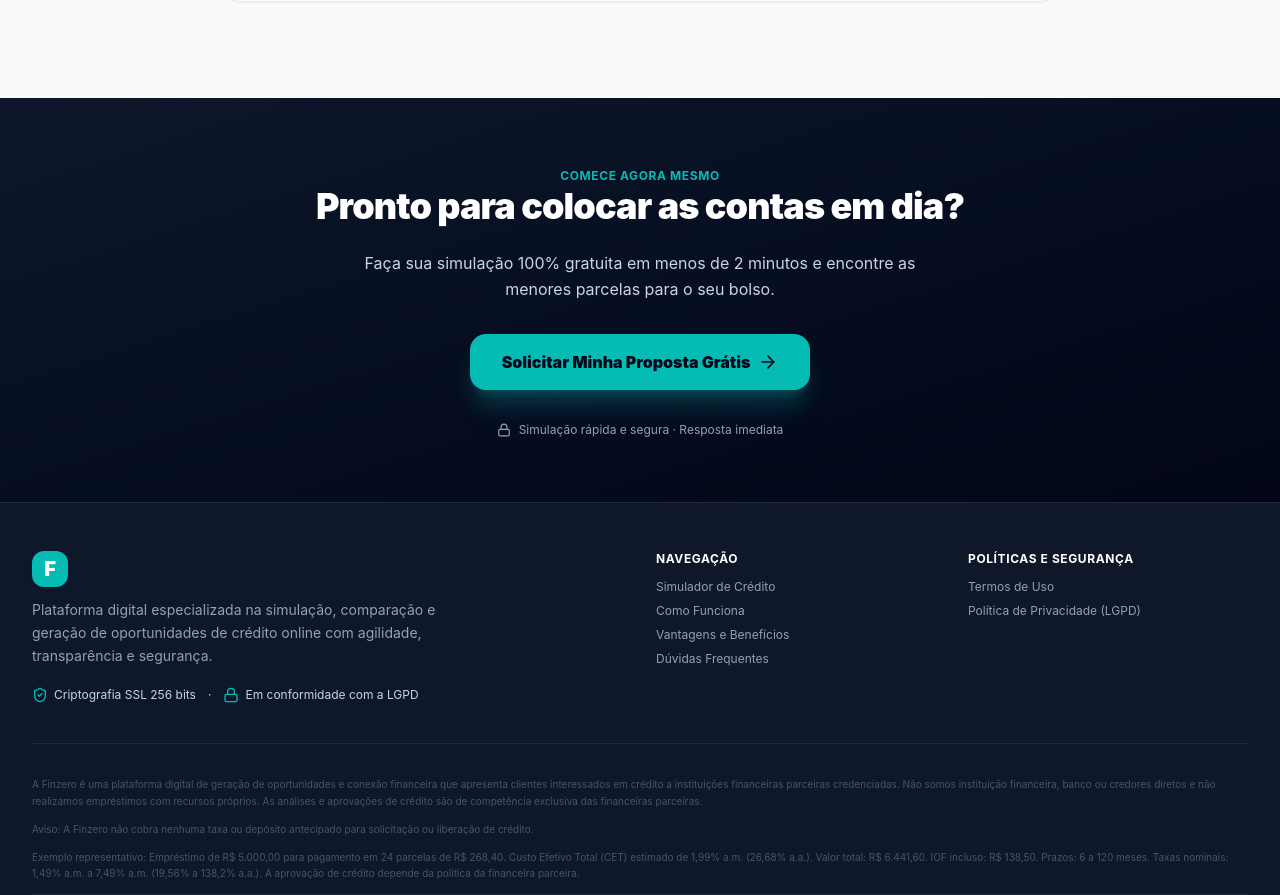
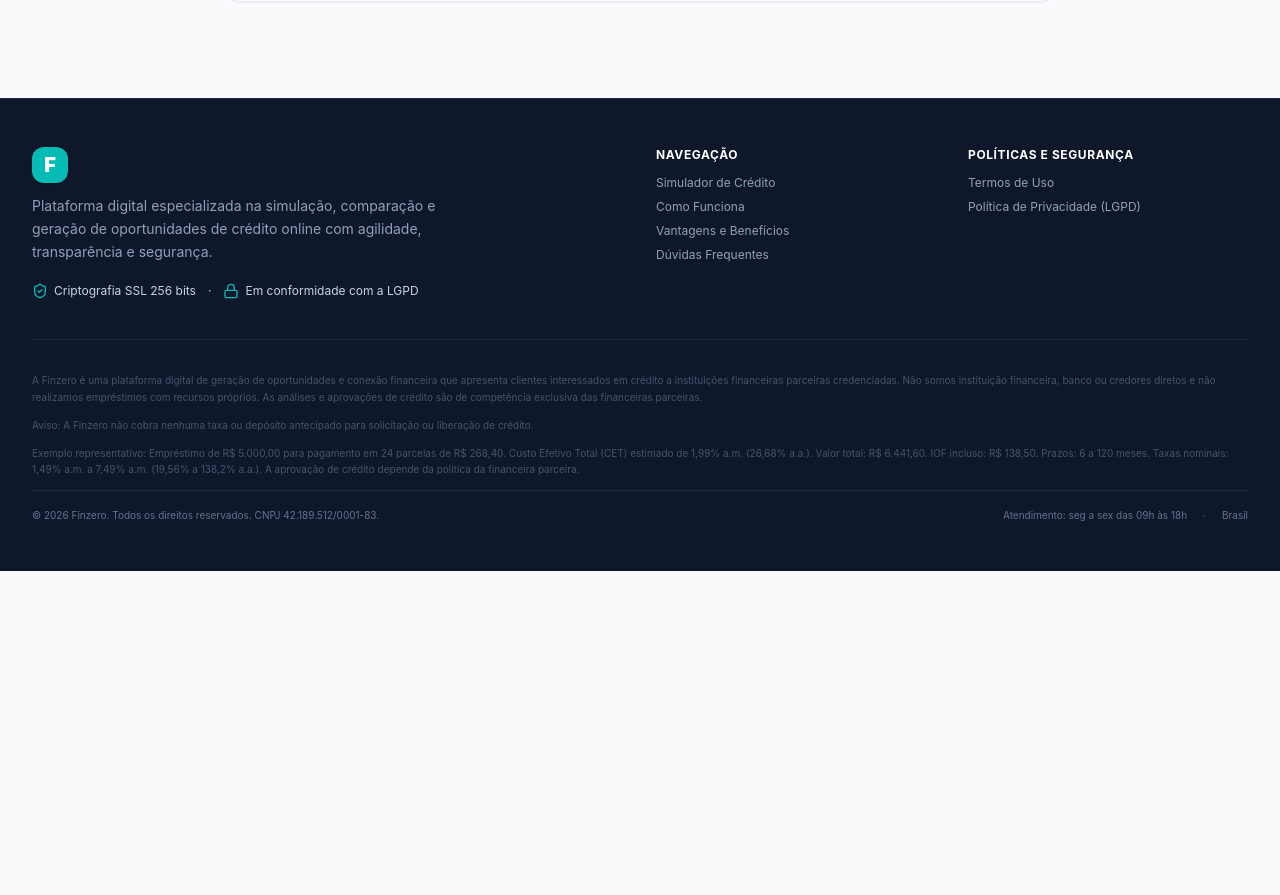
Before and after one commit to gustavooliveira10011990-dotcom/FinZero, a React (Vite) app: page / in a window 1280 px wide. Shown: the part 4075-4970 px from the top of the page. After the commit the page ends 4646 px from the top, so only its background shows below. Built offline with nearby package versions, Linux system fonts and the light colour scheme.

Commit message:
refactor: remove unused CTA section and icons
Clean up the landing page by removing the redundant final CTA section and unused icon imports.

```diff
--- a/src/App.tsx
+++ b/src/App.tsx
@@ -11,12 +11,7 @@
 import {
   ShieldCheck,
   Zap,
-  Clock,
-  Lock,
-  ArrowRight,
-  CheckCircle2,
-  Building2,
-  TrendingDown
+  CheckCircle2
 } from 'lucide-react';
 
 export default function App() {
@@ -152,35 +147,6 @@
 
         {/* FAQ */}
         <FAQSection />
-
-        {/* FINAL CALL TO ACTION SECTION */}
-        <section className="py-16 bg-gradient-to-br from-slate-900 to-slate-950 text-white text-center">
-          <div className="max-w-4xl mx-auto px-4 sm:px-6 lg:px-8 space-y-6">
-            <span className="text-xs font-bold uppercase tracking-wider text-[#05BCB4]">
-              Comece agora mesmo
-            </span>
-            <h2 className="text-3xl sm:text-4xl font-black tracking-tight text-white">
-              Pronto para colocar as contas em dia?
-            </h2>
-            <p className="text-slate-300 text-sm sm:text-base max-w-xl mx-auto leading-relaxed">
-              Faça sua simulação 100% gratuita em menos de 2 minutos e encontre as menores parcelas para o seu bolso.
-            </p>
-            <div className="pt-2">
-              <button
-                type="button"
-                onClick={() => handleOpenApplication(selectedAmount, selectedMonths)}
-                className="inline-flex items-center gap-2 px-8 py-4 bg-[#05BCB4] hover:bg-[#04A69F] active:scale-95 text-slate-950 font-black text-base rounded-2xl shadow-xl shadow-[#05BCB4]/25 transition-all cursor-pointer"
-              >
-                <span>Solicitar Minha Proposta Grátis</span>
-                <ArrowRight className="w-5 h-5" />
-              </button>
-            </div>
-            <div className="text-xs text-slate-400 pt-2 flex items-center justify-center gap-2">
-              <Lock className="w-3.5 h-3.5 text-slate-400" />
-              <span>Simulação rápida e segura · Resposta imediata</span>
-            </div>
-          </div>
-        </section>
       </main>
 
       {/* FOOTER with Discrete Intermediary Disclaimer & Kwai Ads Compliance */}
```
